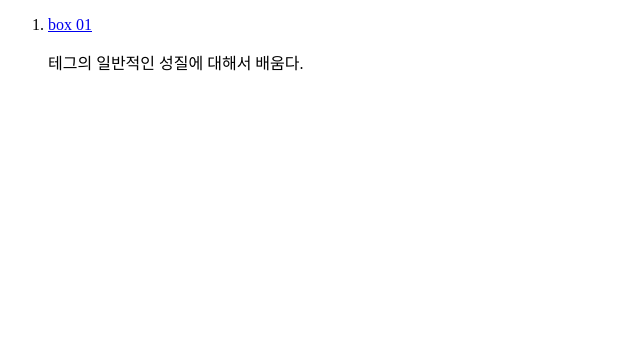
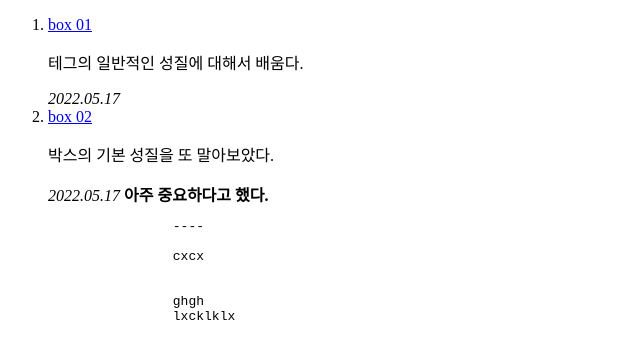
Before and after one commit to sipossa/doc401, a plain HTML site: page document/index.html in a window 1280 px wide. Shown: the whole page, without its empty margins (0-640 px from the left). Drawn offline with Linux system fonts and the light colour scheme.

Commit message:
Add files via upload

```diff
--- a/document/index.html
+++ b/document/index.html
@@ -19,6 +19,29 @@
              -->
             <a href="./doc/box01.html" target="_blank">box 01</a>
             <p>테그의 일반적인 성질에 대해서 배움다.</p>
+            <em>2022.05.17</em>
+        </li>
+        <li>
+            <!--
+                2022. 05. 17 lee.
+                경로
+                ./ 나의 형제 레벨
+                ../ 나의 부모 레벨
+             -->
+            <a href="./doc/box02.html" target="_blank">box 02</a>
+            <p>박스의 기본 성질을 또 말아보았다.</p>
+            <em>2022.05.17</em>
+            <strong>아주 중요하다고 했다.</strong>
+            <pre>
+                ----
+
+                cxcx
+
+
+                ghgh
+                lxcklklx
+
+            </pre>
         </li>
     </ol>
 
```
